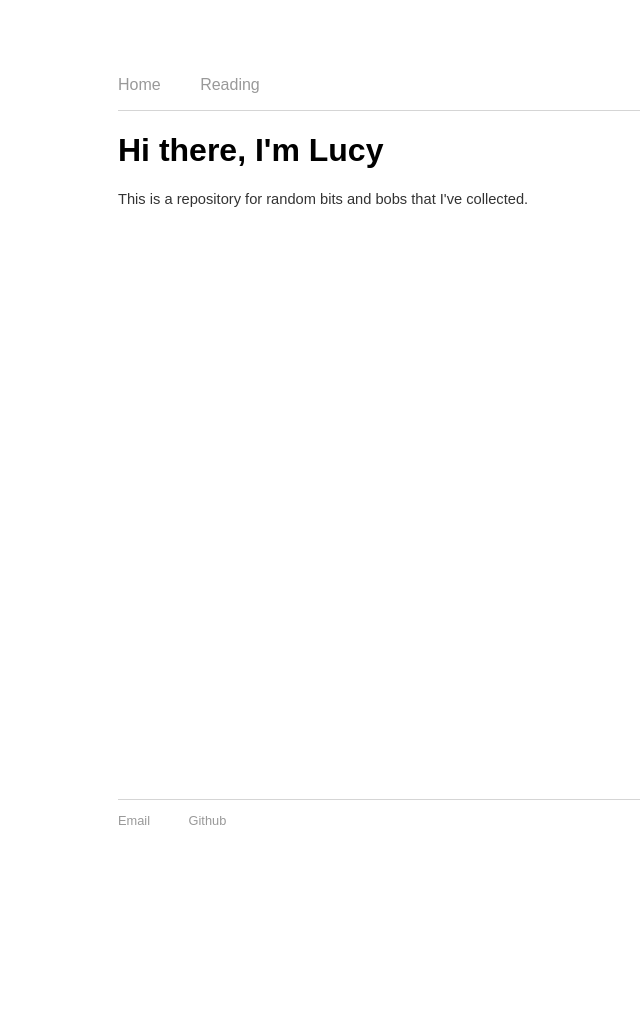
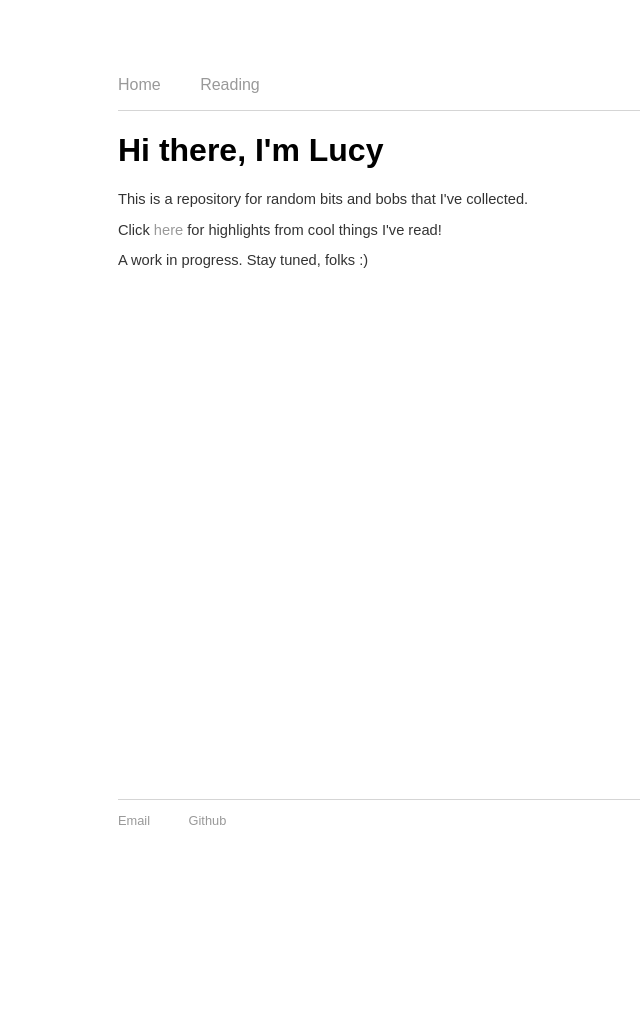
Before and after one commit to lucytyuan/lucytyuan.github.io, a Jekyll site: the page built from index.html, in a window 1280 px wide. Shown: the whole page, without its empty margins (74-714 px from the left). Built offline with Jekyll 4.4.1, drawn with Linux system fonts in a browser that asks for light colours; the list of posts is cut into pages by our own code.

Commit message:
Update index.html

```diff
--- a/index.html
+++ b/index.html
@@ -5,4 +5,6 @@ title: Lucy Yuan
 <div class="blurb">
 	<h1>Hi there, I'm Lucy</h1>
 	<p>This is a repository for random bits and bobs that I've collected.</p>
+	<p>Click <a href="/reading">here</a> for highlights from cool things I've read!</p>
+	<p>A work in progress. Stay tuned, folks :)</p>
 </div>
```
